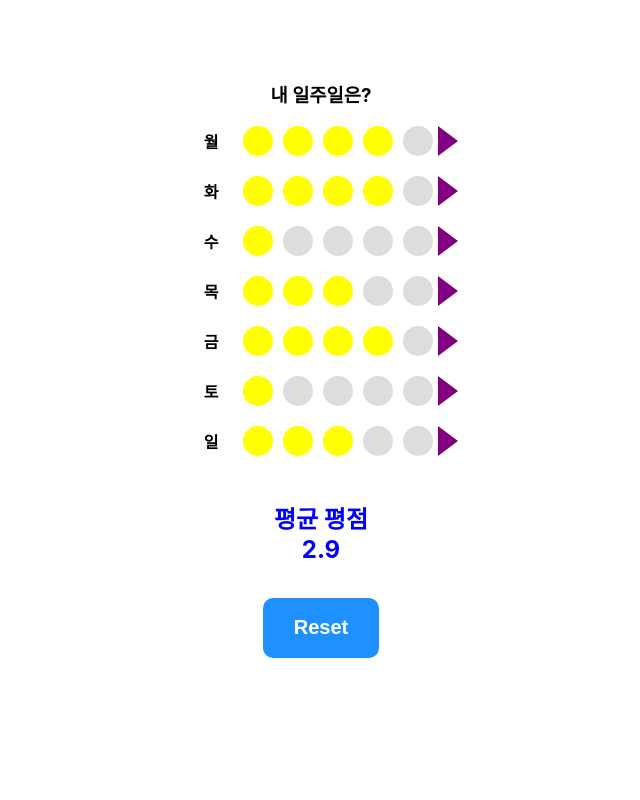
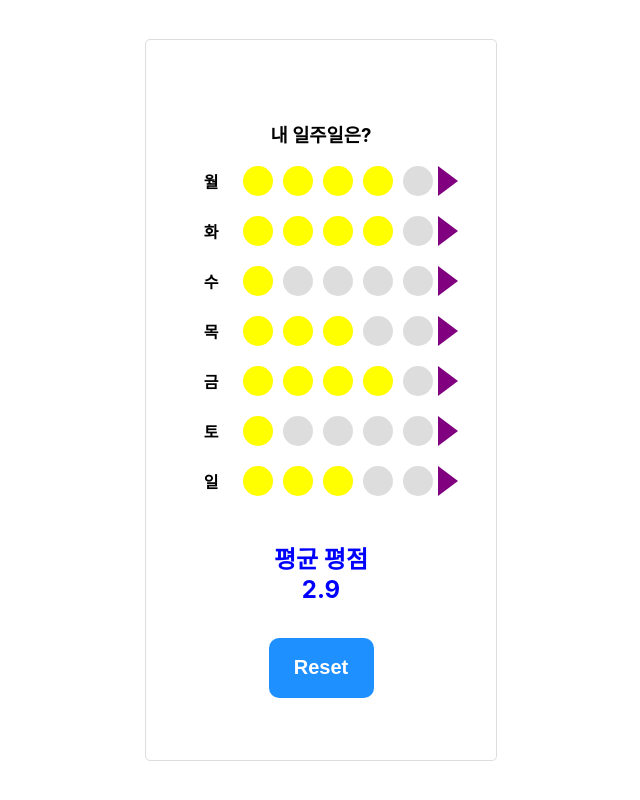
Before and after one commit to treblabin/myweek, a React (Create React App) app: page / in a window 1280 px wide. Shown: the whole page, without its empty margins (319-959 px from the left). Built offline with nearby package versions, Linux system fonts and the light colour scheme.

Commit message:
CSS changes, onkeydown added

```diff
--- a/src/Day.js
+++ b/src/Day.js
@@ -13,9 +13,12 @@ function Day(props) {
   const onClickHandler = (i) => {
     setCount(i + 1);
   };
-  console.log(real_date);
+
+  window.onkeydown = (e) =>
+    e.key === 1 || 2 || 3 || 4 || 5 ? setCount(e.key) : 0;
+
   return (
-    <>
+    <MyCover>
       <FullCover>
         <TitleCover>
           <TitleStar1>{real_date}요일</TitleStar1>
@@ -39,20 +42,29 @@ function Day(props) {
           <LinkButton>평점 남기기</LinkButton>
         </Link>
       </FullCover>
-    </>
+    </MyCover>
   );
 }
 
+const MyCover = styled.div`
+  height: 100vh;
+  display: flex;
+  flex-direction: column;
+  justify-content: center;
+`;
+
 const FullCover = styled.div`
   border-radius: 5px;
-  border-color: gray;
+  border-color: #ddd;
   border-width: 1px;
   margin-top: 10vh;
   height: 90vh;
-  width: 30vw;
+  width: 80vw;
+  max-width: 350px;
   margin: 0px auto;
   display: flex;
   flex-direction: column;
+  border-style: solid;
 `;
 
 const TitleCover = styled.div`
--- a/src/Start.js
+++ b/src/Start.js
@@ -33,7 +33,7 @@ const Start = (props) => {
   };
 
   return (
-    <>
+    <MyCover>
       <TotalCover>
         <Title>내 일주일은?</Title>
         <WeekCover>
@@ -201,18 +201,26 @@ const Start = (props) => {
           <ResetBtn onClick={ResetStar}>Reset</ResetBtn>
         </BottomCover>
       </TotalCover>
-    </>
+    </MyCover>
   );
 };
 
+const MyCover = styled.div`
+  height: 100vh;
+  display: flex;
+  flex-direction: column;
+  justify-content: center;
+`;
+
 const TotalCover = styled.div`
   border-radius: 5px;
-  border-color: #eee;
+  border-color: #ddd;
   border-width: 1px;
-  margin-top: 10vh;
   height: 90vh;
-  width: 30vw;
+  width: 80vw;
+  max-width: 350px;
   margin: 0px auto;
+  border-style: solid;
 `;
 
 const Title = styled.h3`
```
